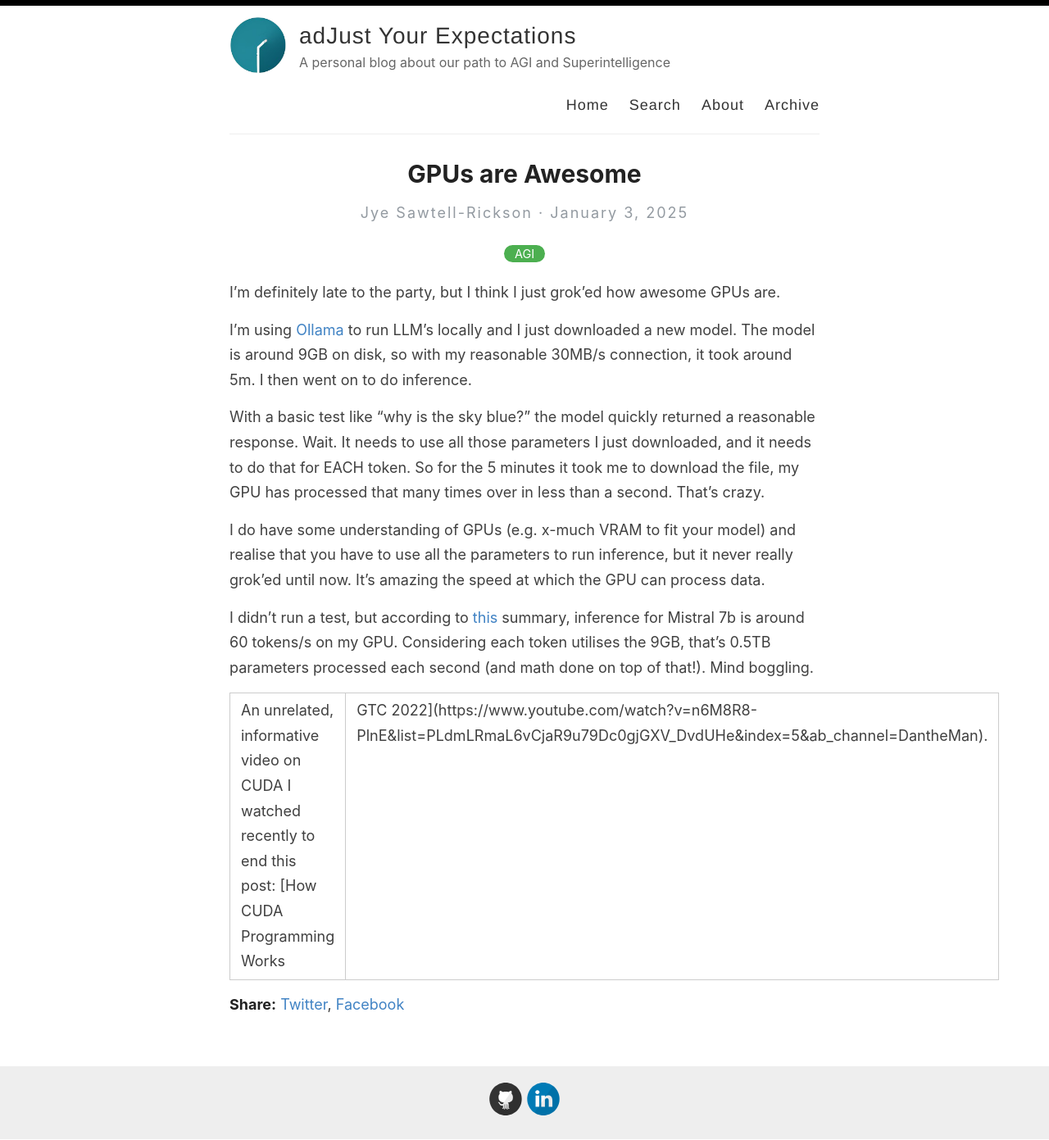
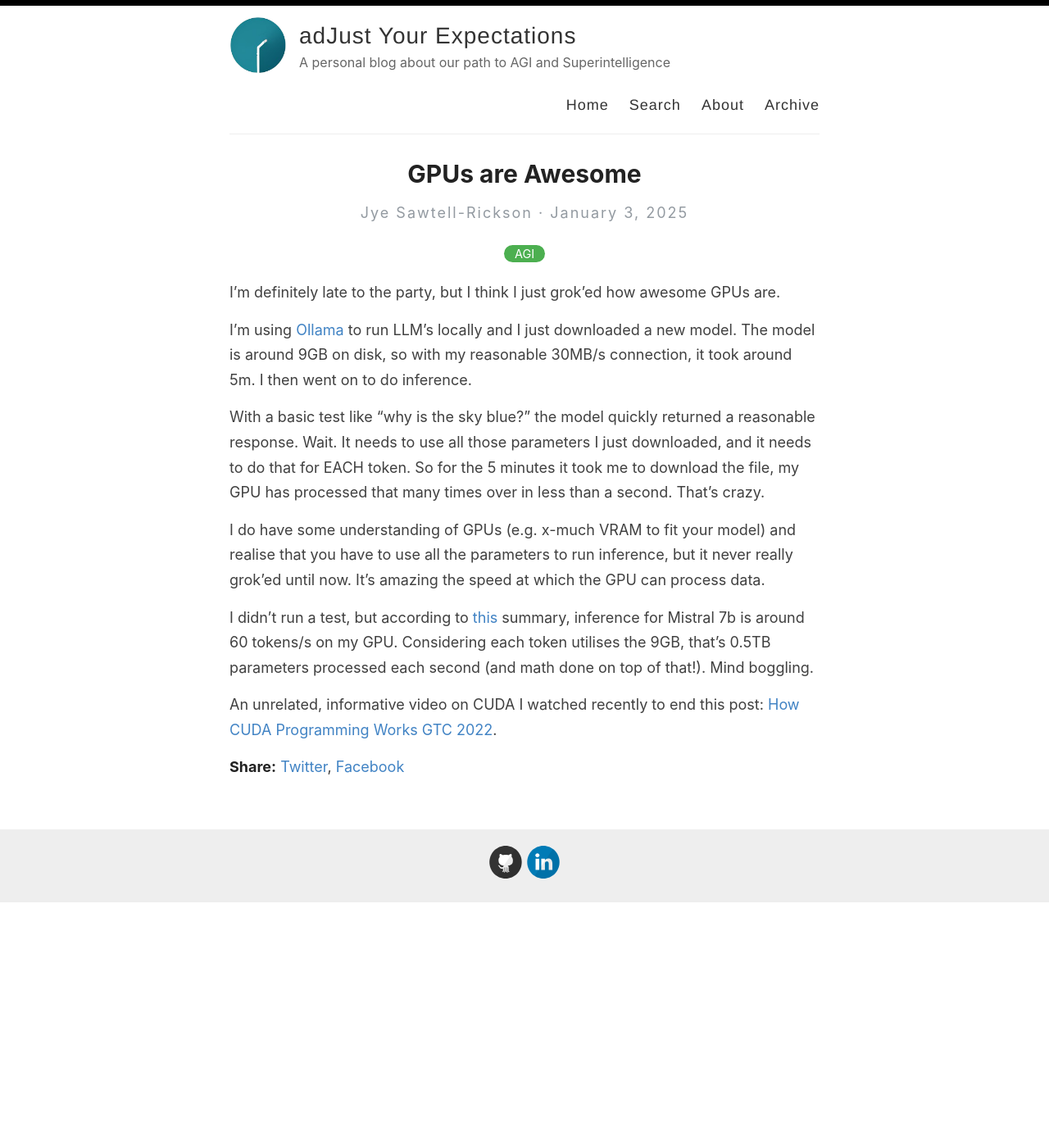
Before and after one commit to jyesawtellrickson/jyesawtellrickson.github.io, a Jekyll site: the page built from _posts/2025-01-03-gpus-are-awesome.md, in a window 1280 px wide. Shown: the whole page at 82% size. Built offline with Jekyll 4.4.1, drawn with Linux system fonts in a browser that asks for light colours; after the commit the page ends 1102 px from its top, so only the background shows below that.

Commit message:
Fix table

```diff
--- a/_posts/2025-01-03-gpus-are-awesome.md
+++ b/_posts/2025-01-03-gpus-are-awesome.md
@@ -14,4 +14,4 @@ I do have some understanding of GPUs (e.g. x-much VRAM to fit your model) and re
 
 I didn't run a test, but according to [this](https://www.hardware-corner.net/guides/hardware-for-mistral-llm/) summary, inference for Mistral 7b is around 60 tokens/s on my GPU. Considering each token utilises the 9GB, that's 0.5TB parameters processed each second (and math done on top of that!). Mind boggling.
 
-An unrelated, informative video on CUDA I watched recently to end this post: [How CUDA Programming Works | GTC 2022](https://www.youtube.com/watch?v=n6M8R8-PlnE&list=PLdmLRmaL6vCjaR9u79Dc0gjGXV_DvdUHe&index=5&ab_channel=DantheMan).
+An unrelated, informative video on CUDA I watched recently to end this post: [How CUDA Programming Works GTC 2022](https://www.youtube.com/watch?v=n6M8R8-PlnE&list=PLdmLRmaL6vCjaR9u79Dc0gjGXV_DvdUHe&index=5&ab_channel=DantheMan).
```
